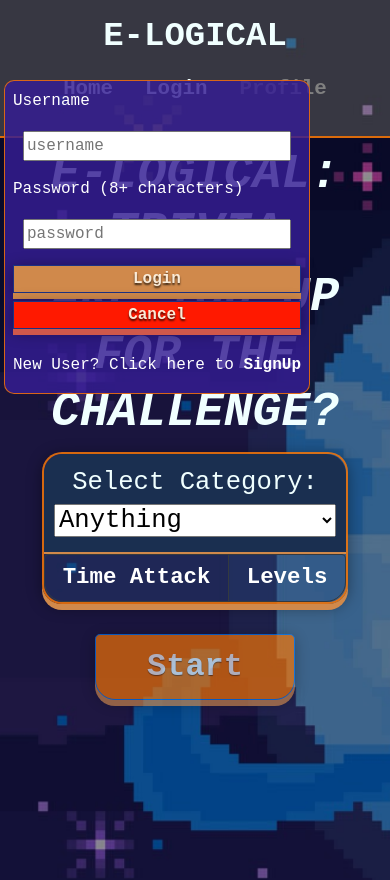
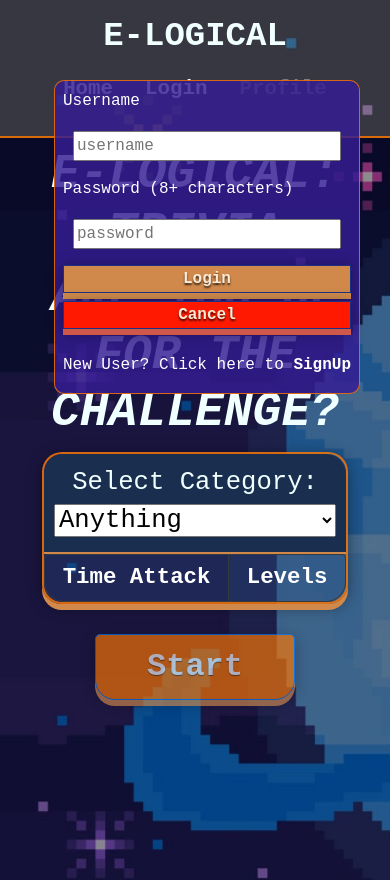
Before and after one commit to FarhinChowdhury/Trivia-Quiz, a React (Create React App) app in the folder client/: page /login in a window 390 px wide. Shown: the top 880 px of the page. Built offline with nearby package versions, Linux system fonts and the light colour scheme.

Commit message:
add css tweak for login box on small screens

```diff
--- a/client/src/components/LoginSignUp/LoginSignUp.css
+++ b/client/src/components/LoginSignUp/LoginSignUp.css
@@ -6,6 +6,11 @@
   border:1px rgba(255, 119, 0, 0.817) solid ;
   border-radius: 10px;
   z-index: 2000;
+}
+@media only screen and (max-width: 500px) {
+  .login-signup {
+    right: 30px;
+  }
 }
 #signBtn{
   background-color: rgb(255, 119, 0);
```
